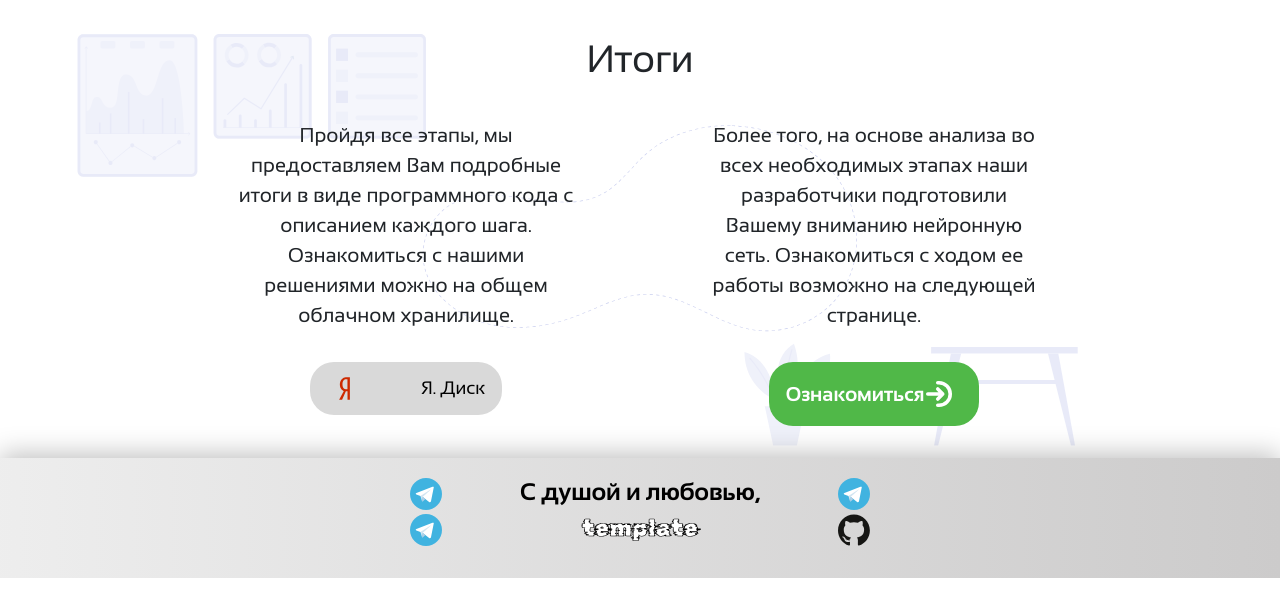
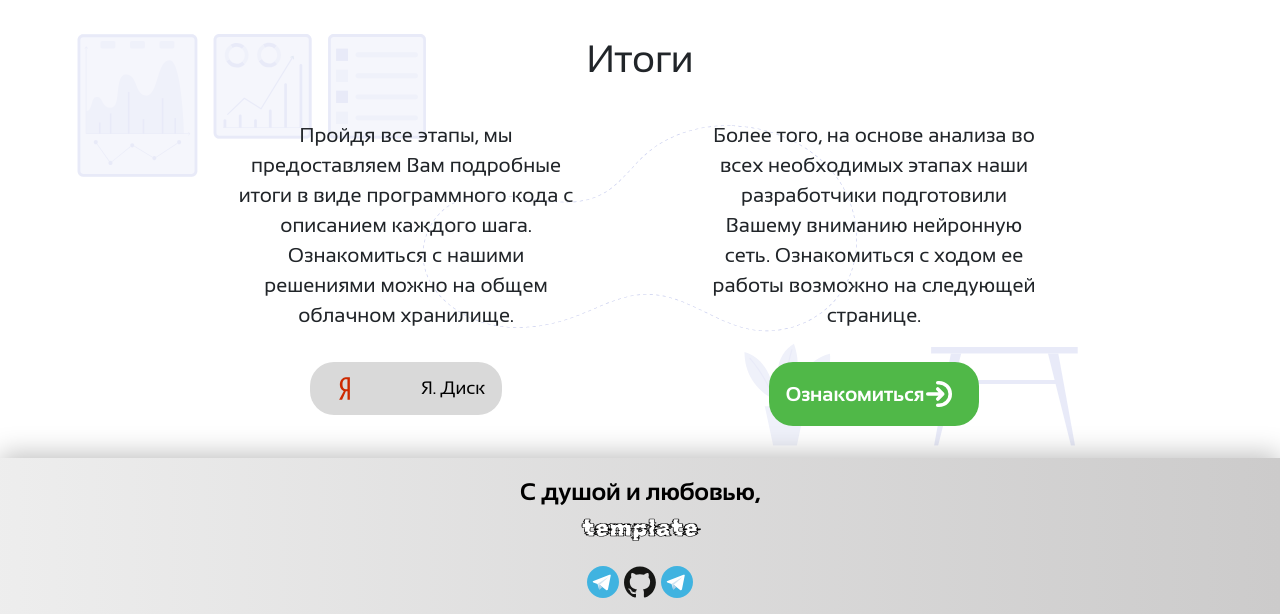
Before and after one commit to meowsl/invest-contest, a Flask app: page / in a window 1280 px wide. Shown: the part 3044-3658 px from the top of the page. Before the commit the page ends 3622 px from the top, so only its background shows below. Run offline with Flask 3, Linux system fonts and the light colour scheme; parts of the project's set-up code (start-up, migrations or seed data) failed here and were passed over; some libraries are stand-ins or nearby versions.

Commit message:
fix: footer

```diff
--- a/server/static/css/base/_footer.css
+++ b/server/static/css/base/_footer.css
@@ -21,3 +21,7 @@
 .footer-icon{
   height: 2rem;
 }
+
+a{
+  text-decoration: none;
+}
--- a/server/templates/includes/base/_footer.html
+++ b/server/templates/includes/base/_footer.html
@@ -1,12 +1,26 @@
 <div class="footer container-fluid d-flex justify-content-center">
   <div class="footer-block row container text-center">
-    <div class="col-4 d-flex flex-column align-items-end">
+    <div class="col-12">
+      <p class="text-black text-center">С душой и любовью,<br /><span
+          class="footer-highlight text-white">template</span></p>
+    </div>
+    <div class="col-12">
       <a
         href="https://t.me/data_ptr"
         target="_blank"
       >
         <img
           src="../static/images/telegram_icon.svg"
+          class="image footer-icon"
+        >
+      </a>
+      </a>
+      <a
+        href="https://github.com/meowsl/invest-contest"
+        target="_blank"
+      >
+        <img
+          src="../static/images/github_icon.svg"
           class="image footer-icon"
         >
       </a>
@@ -18,31 +32,6 @@
           src="../static/images/telegram_icon.svg"
           class="image footer-icon"
         >
-      </a>
-    </div>
-    <div class="col-4">
-      <p class="text-black text-center">С душой и любовью,<br /><span
-          class="footer-highlight text-white">template</span></p>
-    </div>
-    <div class="col-4 d-flex flex-column align-items-start">
-      <a
-        href="https://t.me/slay_meow"
-        target="_blank"
-      >
-        <img
-          src="../static/images/telegram_icon.svg"
-          class="image footer-icon"
-        >
-      </a>
-      <a
-        href="https://github.com/meowsl/invest-contest"
-        target="_blank"
-      >
-        <img
-          src="../static/images/github_icon.svg"
-          class="image footer-icon"
-        >
-      </a>
     </div>
   </div>
 </div>
```
